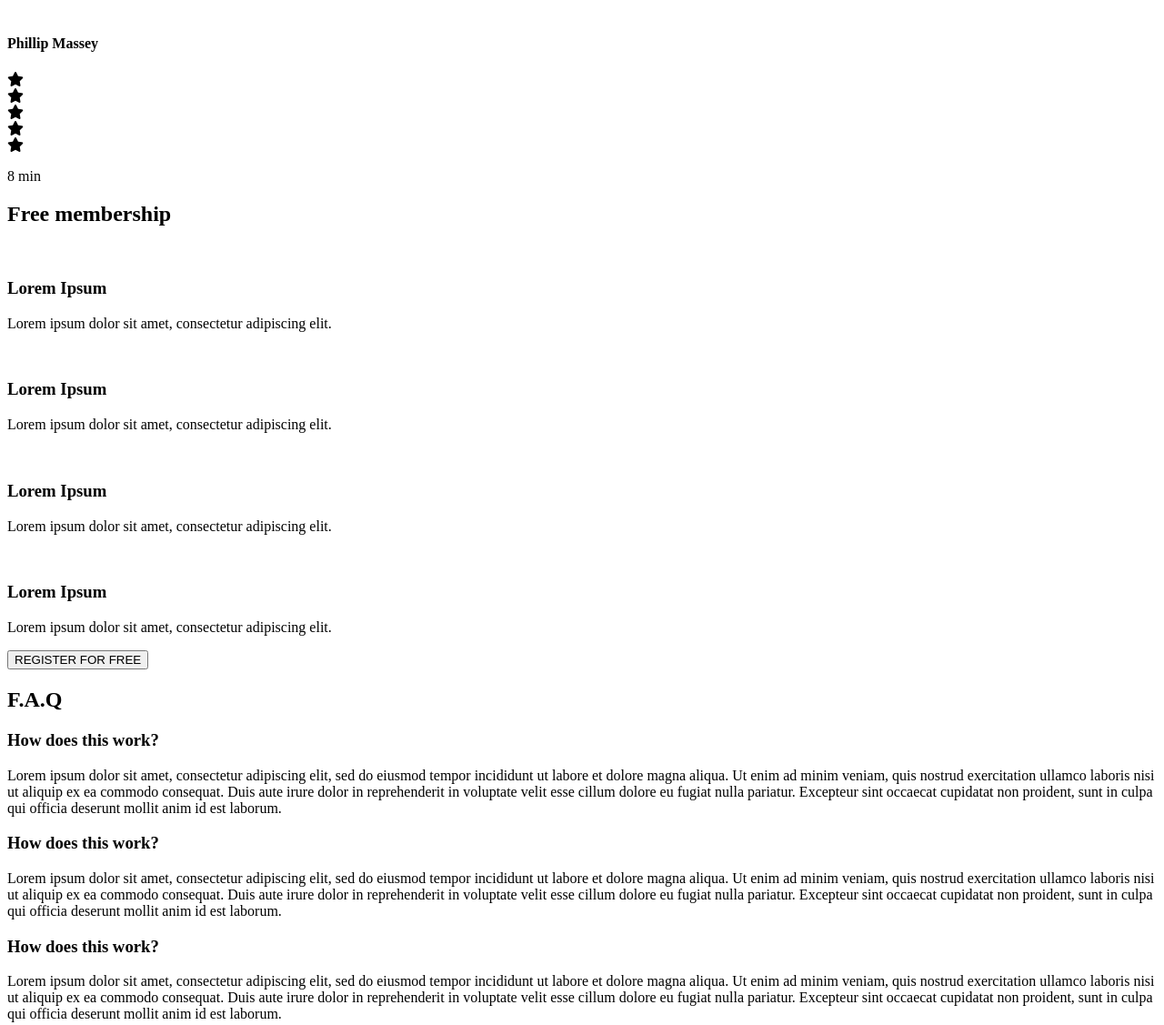
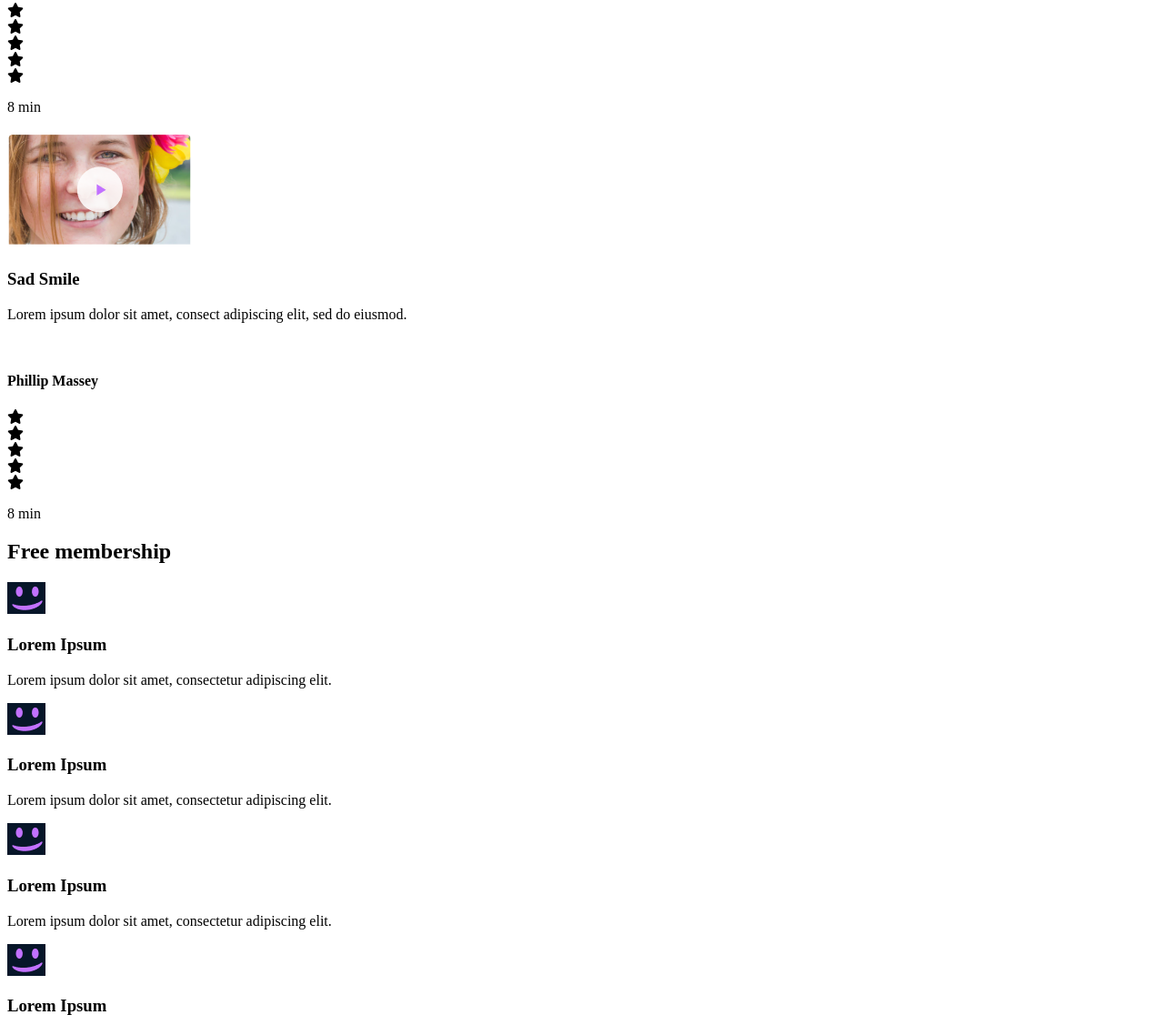
Before and after one commit to TsionTassew/alx_html_css, a plain HTML site: page css_advanced/index.html in a window 1280 px wide. Shown: the part 2603-3730 px from the top of the page at 91% size. Drawn offline with Linux system fonts and the light colour scheme.

Commit message:
task 5 done

```diff
--- a/css_advanced/index.html
+++ b/css_advanced/index.html
@@ -76,7 +76,7 @@
         <section>
             <h2>Most popular tutorials</h2>
             <div>
-                <img src="./images/Bitmap (1).png" alt="">
+                <img src="Screenshot 2025-09-28 220939.png" alt="">
                 <h3>Diagonal Smile</h3>
                 <p>Lorem ipsum dolor sit amet, consect adipiscing elit, sed do eiusmod.</p>
                 <div>
@@ -93,7 +93,7 @@
                 <p>8 min</p>
             </div>
             <div>
-                <img src="./images/Bitmap (4).png" alt="">
+                <img src="Screenshot 2025-09-28 211056.png" alt="">
                 <h3>Happy Smile</h3>
                 <p>Lorem ipsum dolor sit amet, consect adipiscing elit, sed do eiusmod.</p>
                 <div>
@@ -110,7 +110,7 @@
                 <p>8 min</p>
             </div>
             <div>
-                <img src="./images/Bitmap (3).png" alt="">
+                <img src="natural smile.png" alt="">
                 <h3>Natural Smile</h3>
                 <p>Lorem ipsum dolor sit amet, consect adipiscing elit, sed do eiusmod.</p>
                 <div>
@@ -127,7 +127,7 @@
                 <p>8 min</p>
             </div>
             <div>
-                <img src="./images/Bitmap (2).png" alt="">
+                <img src="sad smile.png" alt="">
                 <h3>Sad Smile</h3>
                 <p>Lorem ipsum dolor sit amet, consect adipiscing elit, sed do eiusmod.</p>
                 <div>
@@ -147,22 +147,22 @@
         <section>
             <h2>Free membership</h2>
             <div>
-                <img src="./images/smile.svg" alt="">
+                <img src="smile logo.png" alt="">
                 <h3>Lorem Ipsum</h3>
                 <p>Lorem ipsum dolor sit amet, consectetur adipiscing elit.</p>
             </div>
             <div>
-                <img src="./images/smile.svg" alt="">
+                <img src="smile logo.png" alt="">
                 <h3>Lorem Ipsum</h3>
                 <p>Lorem ipsum dolor sit amet, consectetur adipiscing elit.</p>
             </div>
             <div>
-                <img src="./images/smile.svg" alt="">
+                <img src="smile logo.png" alt="">
                 <h3>Lorem Ipsum</h3>
                 <p>Lorem ipsum dolor sit amet, consectetur adipiscing elit.</p>
             </div>
             <div>
-                <img src="./images/smile.svg" alt="">
+                <img src="smile logo.png" alt="">
                 <h3>Lorem Ipsum</h3>
                 <p>Lorem ipsum dolor sit amet, consectetur adipiscing elit.</p>
             </div>
```
Also changed, not shown: css_advanced/smile logo.png (added).
